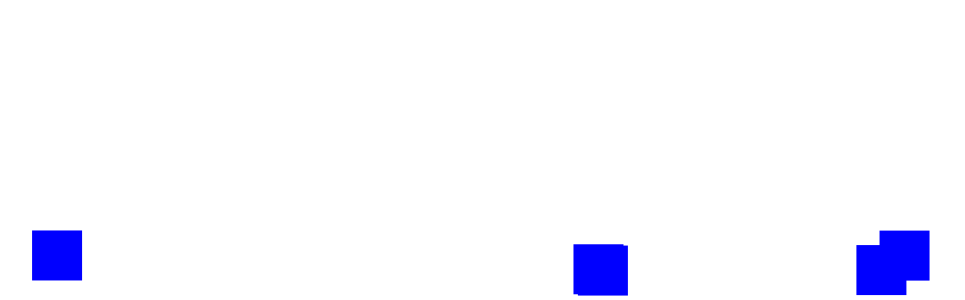
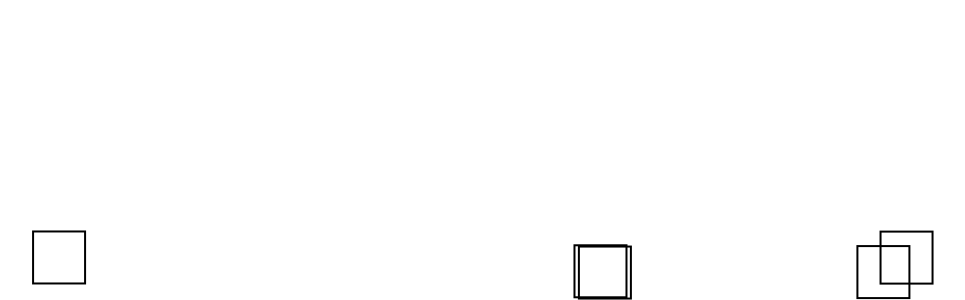
Before and after one commit to lnn3333/ChaosHacks, a React (Vite) app: page / in a window 1280 px wide. Shown: the part 528-828 px from the top of the page, without its empty margins (119-1084 px from the left). Built offline with nearby package versions, Linux system fonts and the light colour scheme; the HTML template or start-up script is replaced by a standard one.

Commit message:
cklfdakljadsf

```diff
--- a/src/App.tsx
+++ b/src/App.tsx
@@ -1,4 +1,4 @@
-import { useRef, useEffect } from 'react';
+import React, { useRef, useEffect } from 'react';
 
 interface BoxProps {
   x: number;
@@ -40,7 +40,7 @@ function Box({ x, y }: BoxProps) {
     return () => cancelAnimationFrame(animationFrameIdRef.current!);
   }, [x, y]); // Re-run effect when x or y changes
 
-  return <div ref={boxRef} style={{ width: '50px', height: '50px', backgroundColor: 'blue', position: 'absolute' }}></div>;
+  return <div ref={boxRef} style={{ width: '50px', height: '50px', border: '2px solid black', position: 'absolute', backgroundColor: 'transparent' }}></div>;
 }
 
 function App() {
```
